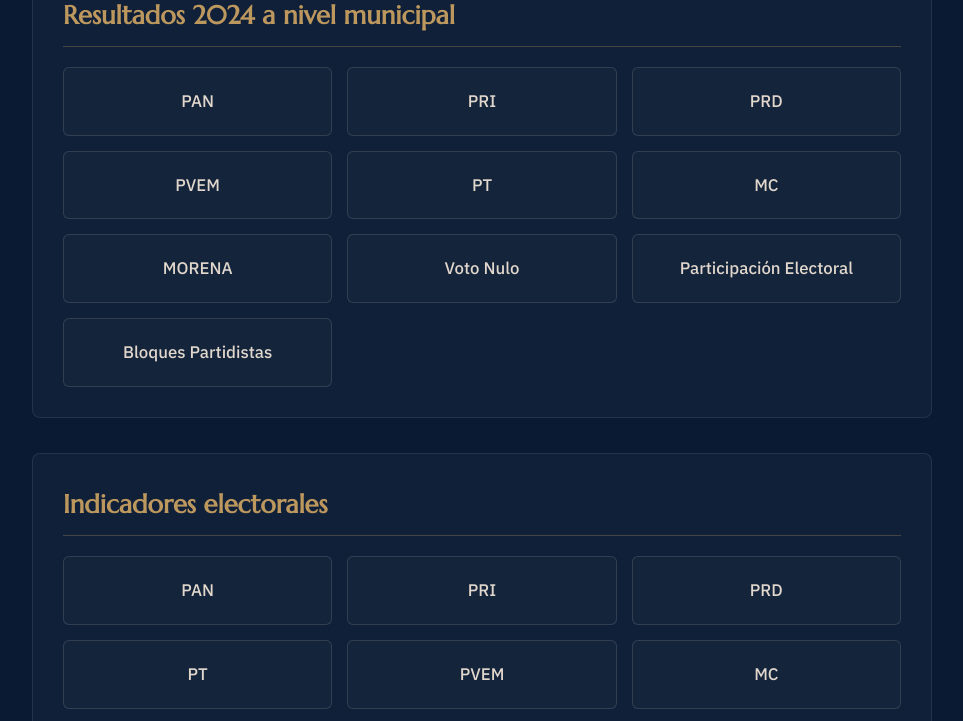
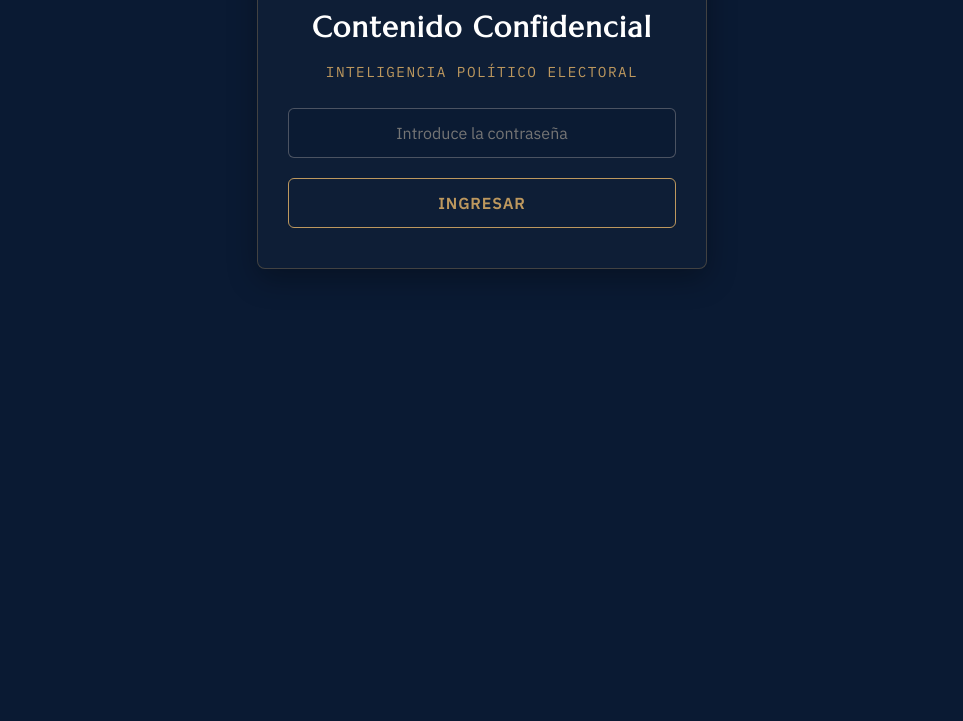
Before and after one commit to KrameConsulting/Mexico2024, a plain HTML site: page index.html in a window 1280 px wide. Shown: the part 346-1067 px from the top of the page, without its empty margins (158-1121 px from the left). After the commit the page ends 800 px from the top, so only its background shows below. Drawn offline with Linux system fonts and the light colour scheme.

Commit message:
Add files via upload

```diff
--- a/index.html
+++ b/index.html
@@ -15,6 +15,7 @@
             --cream: #E1D7CD;
             --gold: #BD985E;
             --white: #FFFFFF;
+            --error: #E76F51;
         }
 
         * {
@@ -31,6 +32,8 @@
             padding: 40px 20px;
             display: flex;
             justify-content: center;
+            align-items: center;
+            min-height: 100vh;
         }
 
         .container {
@@ -50,19 +53,10 @@
         }
 
         .logo-container img {
-            max-width: 300px; /* Puedes ajustar el tamaño del logo cambiando este valor */
+            max-width: 300px;
             height: auto;
             display: block;
             margin: 0 auto;
-        }
-
-        .tagline {
-            font-family: 'IBM Plex Mono', monospace;
-            text-transform: uppercase;
-            letter-spacing: 0.15em;
-            color: var(--gold);
-            font-size: 0.9rem;
-            margin-bottom: 15px;
         }
 
         h1 {
@@ -126,7 +120,90 @@
         }
 
         .risk-grid {
-            grid-template-columns: 1fr; /* Lista de ancho completo debido a nombres largos */
+            grid-template-columns: 1fr;
+        }
+
+        /* =======================================================
+           NUEVOS ESTILOS: PANTALLA DE CONTRASEÑA INTEGRADA
+        ======================================================= */
+        #login-screen {
+            max-width: 450px;
+            width: 100%;
+            text-align: center;
+            padding: 40px 30px;
+            background-color: rgba(225, 215, 205, 0.02);
+            border: 1px solid rgba(189, 152, 94, 0.3);
+            border-radius: 8px;
+            box-shadow: 0 10px 30px rgba(0, 0, 0, 0.3);
+        }
+
+        .login-title {
+            font-family: 'Marcellus', serif;
+            color: var(--white);
+            font-size: 1.8rem;
+            margin-bottom: 10px;
+            letter-spacing: 0.05em;
+        }
+
+        .login-subtitle {
+            font-size: 0.9rem;
+            color: var(--gold);
+            margin-bottom: 25px;
+            font-family: 'IBM Plex Mono', monospace;
+            text-transform: uppercase;
+            letter-spacing: 0.1em;
+        }
+
+        .input-group {
+            margin-bottom: 20px;
+            position: relative;
+        }
+
+        .password-input {
+            width: 100%;
+            padding: 14px 20px;
+            background-color: rgba(10, 26, 51, 0.6);
+            border: 1px solid rgba(225, 215, 205, 0.3);
+            border-radius: 6px;
+            color: var(--white);
+            font-size: 1rem;
+            font-family: 'IBM Plex Sans', sans-serif;
+            text-align: center;
+            outline: none;
+            transition: border-color 0.3s ease;
+        }
+
+        .password-input:focus {
+            border-color: var(--gold);
+        }
+
+        .submit-btn {
+            width: 100%;
+            padding: 14px;
+            background-color: transparent;
+            border: 1px solid var(--gold);
+            color: var(--gold);
+            font-size: 1rem;
+            font-weight: 600;
+            border-radius: 6px;
+            cursor: pointer;
+            font-family: 'IBM Plex Sans', sans-serif;
+            text-transform: uppercase;
+            letter-spacing: 0.05em;
+            transition: all 0.3s ease;
+        }
+
+        .submit-btn:hover {
+            background-color: var(--gold);
+            color: var(--navy);
+        }
+
+        .error-message {
+            color: var(--error);
+            font-size: 0.85rem;
+            margin-top: 15px;
+            display: none;
+            font-weight: 500;
         }
 
         /* Ajustes responsivos */
@@ -134,12 +211,29 @@
             h1 { font-size: 1.8rem; }
             .section-box { padding: 20px; }
             body { padding: 20px 10px; }
+            .login-title { font-size: 1.5rem; }
         }
     </style>
 </head>
 <body>
 
-    <div class="container">
+    <div id="login-screen">
+        <div class="logo-container">
+            <img src="LOGKRAME.png" alt="Logo Krame Consulting">
+        </div>
+        <h2 class="login-title">Contenido Confidencial</h2>
+        <p class="login-subtitle">Inteligencia Político Electoral</p>
+
+        <form id="login-form" onsubmit="verificarPassword(event)">
+            <div class="input-group">
+                <input type="password" id="password" class="password-input" placeholder="Introduce la contraseña" required>
+            </div>
+            <button type="submit" class="submit-btn">Ingresar</button>
+            <p id="error-msg" class="error-message">Contraseña incorrecta. Inténtalo de nuevo.</p>
+        </form>
+    </div>
+
+    <div class="container" id="main-content" style="display: none;">
         <header>
             <div class="logo-container">
                 <img src="LOGKRAME.png" alt="Logo Krame Consulting">
@@ -231,5 +325,29 @@
         </main>
     </div>
 
+    <script>
+        function verificarPassword(event) {
+            // Evita que el formulario recargue la página al hacer submit
+            event.preventDefault();
+
+            const passwordCorrecta = "Krame2024";
+            const inputPassword = document.getElementById("password").value;
+            const errorMsg = document.getElementById("error-msg");
+            const loginScreen = document.getElementById("login-screen");
+            const mainContent = document.getElementById("main-content");
+
+            if (inputPassword === passwordCorrecta) {
+                // Esconde la caja de login y despliega el contenido de manera limpia
+                loginScreen.style.display = "none";
+                mainContent.style.display = "block";
+            } else {
+                // Muestra un mensaje de alerta sutil
+                errorMsg.style.display = "block";
+                // Limpia el input para que puedan reintentar cómodamente
+                document.getElementById("password").value = "";
+            }
+        }
+    </script>
+
 </body>
 </html>
```
